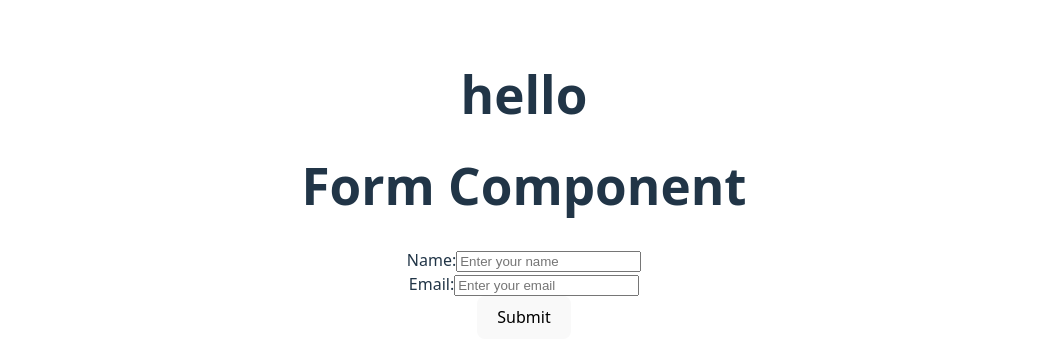
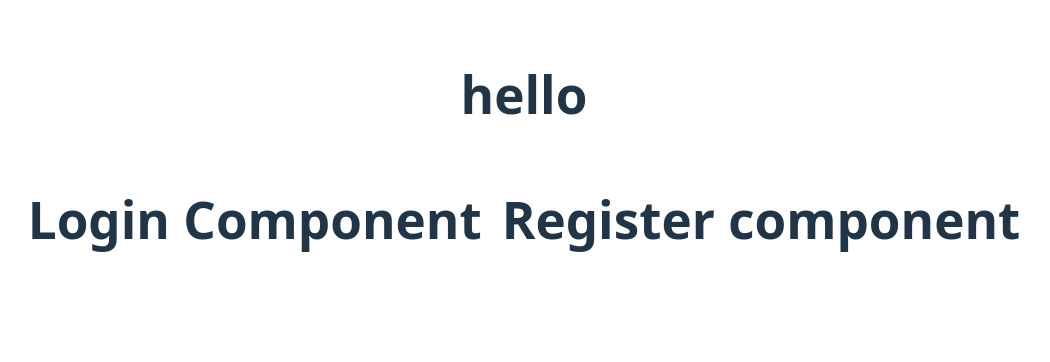
Before and after one commit to lauraanderson-projects/ReactApp, a React (Vite) app in the folder vite-project/: page / in a window 1280 px wide. Shown: the top 362 px of the page, without its empty margins (116-1166 px from the left). Built offline with nearby package versions, Linux system fonts and the light colour scheme.

Commit message:
common form creation

```diff
--- a/vite-project/src/App.jsx
+++ b/vite-project/src/App.jsx
@@ -7,6 +7,8 @@ import ContextButtonComponent from "./components/context-concept/button";
 import ContextTextComponent from "./components/context-concept/text";
 import UseReducerExample from "./components/use-reducer-example";
 import FormComponent from "./components/form/index";
+import LoginComponent from "./components/login/index";
+import RegisterComponent from "./components/register/index";
 
 const dummyProductData = ["Product 1", "Product 2", "Product 3"];
 function App() {
@@ -20,7 +22,11 @@ function App() {
       {/*<UseReducerExample />*/}
       {/*<ContextButtonComponent />
       <ContextTextComponent />*/}
-      <FormComponent />
+      {/*<FormComponent />*/}
+      <div style={{ display: "flex", gap: "20px" }}>
+        <LoginComponent />
+        <RegisterComponent />
+      </div>
     </div>
   );
 }
--- /dev/null
+++ b/vite-project/src/components/common-form/index.jsx
@@ -0,0 +1,5 @@
+function CommonForm({ formControls = [], formData, setFormData }) {
+  return <form> </form>;
+}
+
+export default CommonForm;
--- /dev/null
+++ b/vite-project/src/components/login/index.jsx
@@ -0,0 +1,13 @@
+import { loginFormElements } from "../../config";
+import CommonForm from "../common-form";
+
+function LoginComponent() {
+  return (
+    <div>
+      <h1>Login Component</h1>
+      <CommonForm formControls={loginFormElements} />
+    </div>
+  );
+}
+
+export default LoginComponent;
--- /dev/null
+++ b/vite-project/src/components/register/index.jsx
@@ -0,0 +1,9 @@
+function RegisterComponent() {
+  return (
+    <div>
+      <h1>Register component</h1>
+    </div>
+  );
+}
+
+export default RegisterComponent;
--- /dev/null
+++ b/vite-project/src/config/index.js
@@ -0,0 +1,18 @@
+export const loginFormElements = [
+  {
+    label: "Email",
+    name: "email",
+    id: "email",
+    placeholder: "Enter your email",
+    componentType: "input",
+    type: "email",
+  },
+  {
+    label: "Password",
+    name: "password",
+    id: "password",
+    placeholder: "Enter your password",
+    componentType: "input",
+    type: "password",
+  },
+];
```
Also changed, not shown: vite-project/src/components/common-input/index.jsx (added, +22 -0 lines).
